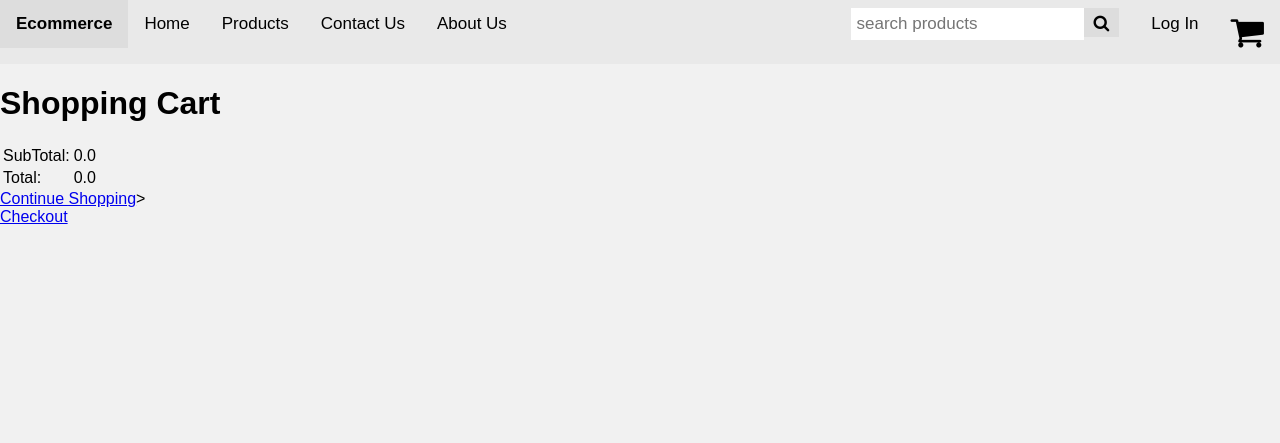
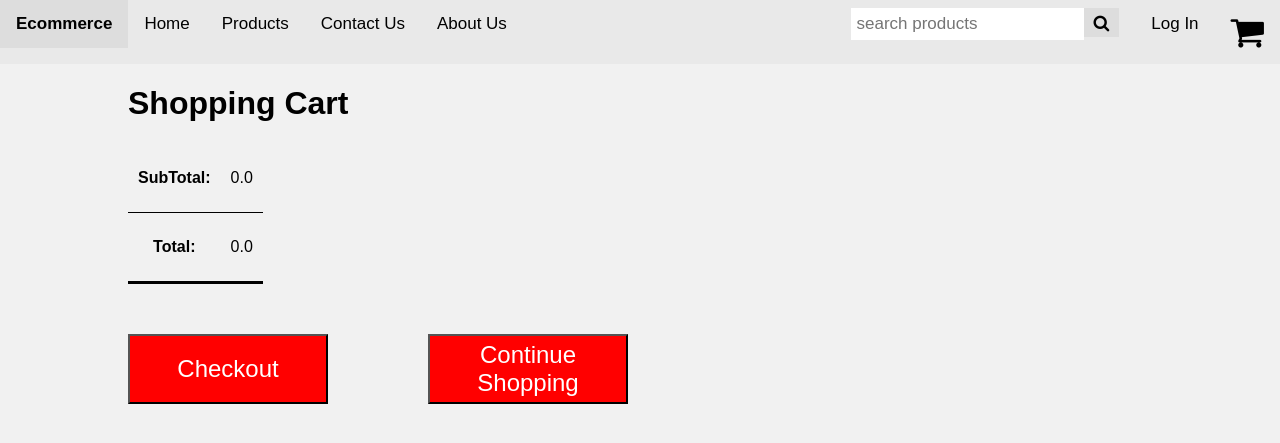
Before and after one commit to azhar316/ecommerce-store, a Django app: page /cart/ in a window 1280 px wide. Shown: the top 443 px of the page. Run offline with Django 3.2, Linux system fonts and the light colour scheme; data comes from the database, SQL or seed files in the repository; data that the repository does not hold is empty.

Commit message:
feat: Improve template design of carts app

```diff
--- a/carts/templates/carts/cart.html
+++ b/carts/templates/carts/cart.html
@@ -2,53 +2,147 @@
 
 {% block content %}
 
+<style>
+
+.products {
+  margin: 10px;
+  margin-left: 10%;
+  margin-right: 10%;
+  margin-bottom: 200px;
+}
+
+.products a {
+  text-decoration: None;
+}
+
+.products table {
+  border-collapse: collapse;
+  border-bottom: 3px solid;
+  margin-bottom: 50px;
+}
+
+.products table tbody  {
+  border-bottom: 3px solid;
+}
+
+.products table th, td {
+  border-bottom: 1px solid;
+  padding: 10px;
+  padding-top: 25px;
+  padding-bottom: 25px;
+}
+
+.product-img img {
+  width: 100%;
+  height: 150px;
+}
+
+.btn {
+  font-size: 18px;
+  height: 40px;
+  width: 80px;
+  background-color: red;
+  color: white;
+}
+
+.bottom-links button {
+  font-size: 24px;
+  height: 70px;
+  width: 200px;
+  background-color: red;
+  color: white;
+}
+
+.continue-shopping {
+  float: left;
+}
+
+.checkout {
+  float: left;
+  margin-right: 100px;
+}
+
+
+</style>
+
+<div class="products">
     <h1>Shopping Cart</h1>
-<div class="products">
+    <table>
+        <tbody>
             {% for product_entry in cart.products.all %}
+            <tr>
                 <div class="product">
+
+                    <td>
                         <div class="product-img">
                             {% with product_gallery=product_entry.product.images.all|first %}
                             <img src="{{ product_gallery.image.url }}">
                             {% endwith %}
                         </div>
+                    </td>
+
+                    <th>
                         <div class="product-title">
+                            <a href="{% url 'products:detail' product_entry.product.pk %}">
                                 <h3>{{ product_entry.product.title }}</h3>
+                            </a>
                         </div>
+                    </th>
+
+                    <td>
                         <div class="product_quantity">
                             <span>{{ product_entry.quantity }}</span>
                         </div>
+                    </td>
+
+                    <td>
+                        <div>
+                            <form action="{% url 'carts:delete_entry' %}" method="post">{% csrf_token %}
+                                <input type="number" name="product_key" value="{{product_entry.product.pk}}" hidden>
+                                <p><button class="btn">remove</button></p>
+                            </form>
+                        </div>
+                    </td>
+
+                    <td style="text-align:right">
                         <div class="product_prices">
                             {% if product_entry.product.discount_percentage != 0 %}
                             <span class="price original-price"><del>{{ product_entry.product.price }}</del></span>
                             <span class="discounted-price price">{{ product_entry.product.get_discounted_price }}</span>
                             {% else %}
-            <span class="price">{{ product.price }}</span>
+                            <span class="price">{{ product_entry.product.price }}</span>
                             {% endif %}
                         </div>
-        <form action="{% url 'carts:delete_entry' %}" method="post">{% csrf_token %}
-            <input type="number" name="product_key" value="{{product_entry.product.pk}}" hidden>
-            <p><button>remove</button></p>
-        </form>
+                    </td>
+
                 </div>
+            </tr>
             {% endfor %}
+        </tbody>
+        <tfoot>
             <div class="total-prices">
-        <table>
                 <tr>
-                <td>SubTotal: </td>
-                <td>{{ cart.subtotal }}</td>
+                    <th>SubTotal: </th>
+                    <td colspan="4" style="text-align: right">{{ cart.subtotal }}</td>
                 </tr>
                 <tr>
-                <td>Total: </td>
-                <td>{{ cart.total }}</td>
+                    <th>Total: </th>
+                    <td colspan="4" style="text-align: right">{{ cart.total }}</td>
                 </tr>
+            </div>
+        </tfoot>
     </table>
+
+    <div class="bottom-links">
+        <div class="checkout">
+            <a href="{% url 'carts:checkout' %}"><button class="btn">Checkout</button></a>
         </div>
         <div class="continue-shopping">
-        <a href="{% url 'products:index' %}">Continue Shopping</a>>
+            <a href="{% url 'products:index' %}"><button class="btn">Continue Shopping</button></a>
         </div>
-    <div class="checkout">
-        <a href="{% url 'carts:checkout' %}">Checkout</a>
+
     </div>
+
 </div>
 
 {% endblock %}
```
Also changed, not shown: carts/templates/carts/checkout.html (+44 -3 lines). Lines whose indentation alone changed are shown as unchanged.
